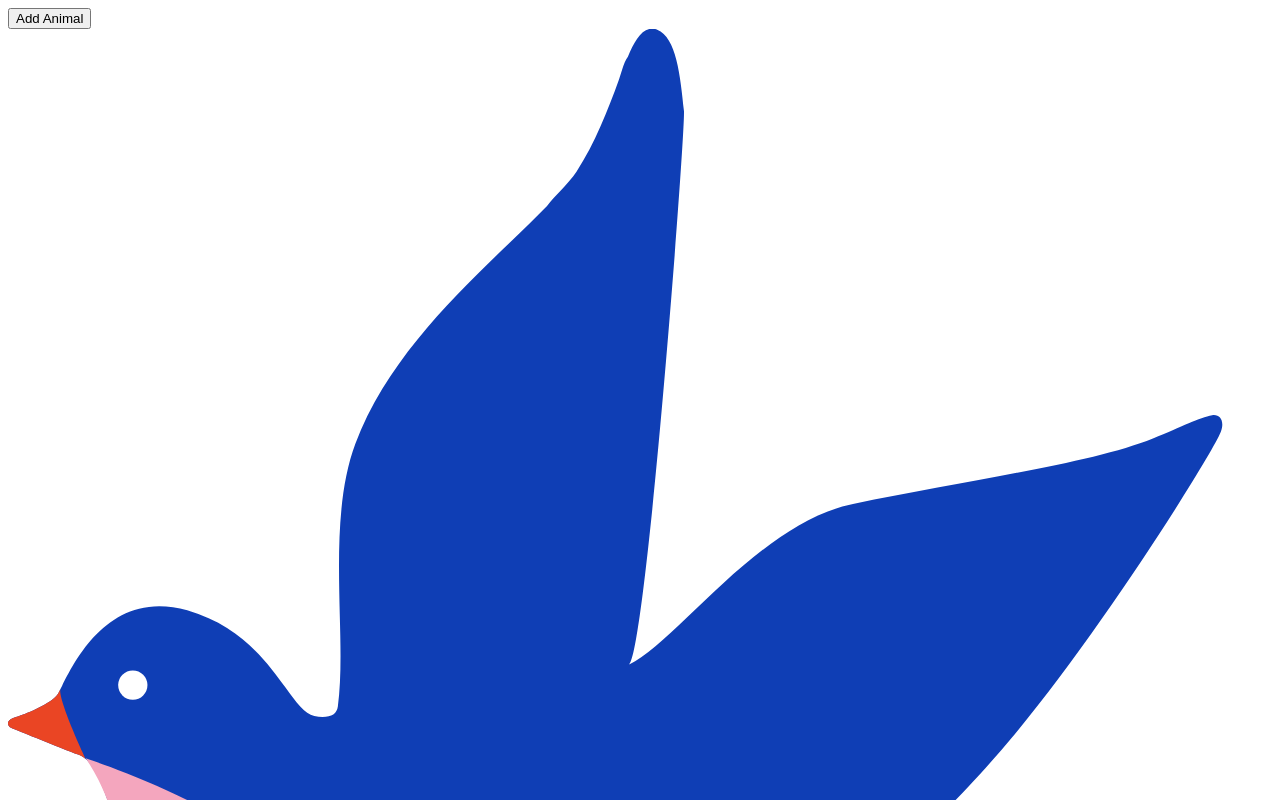
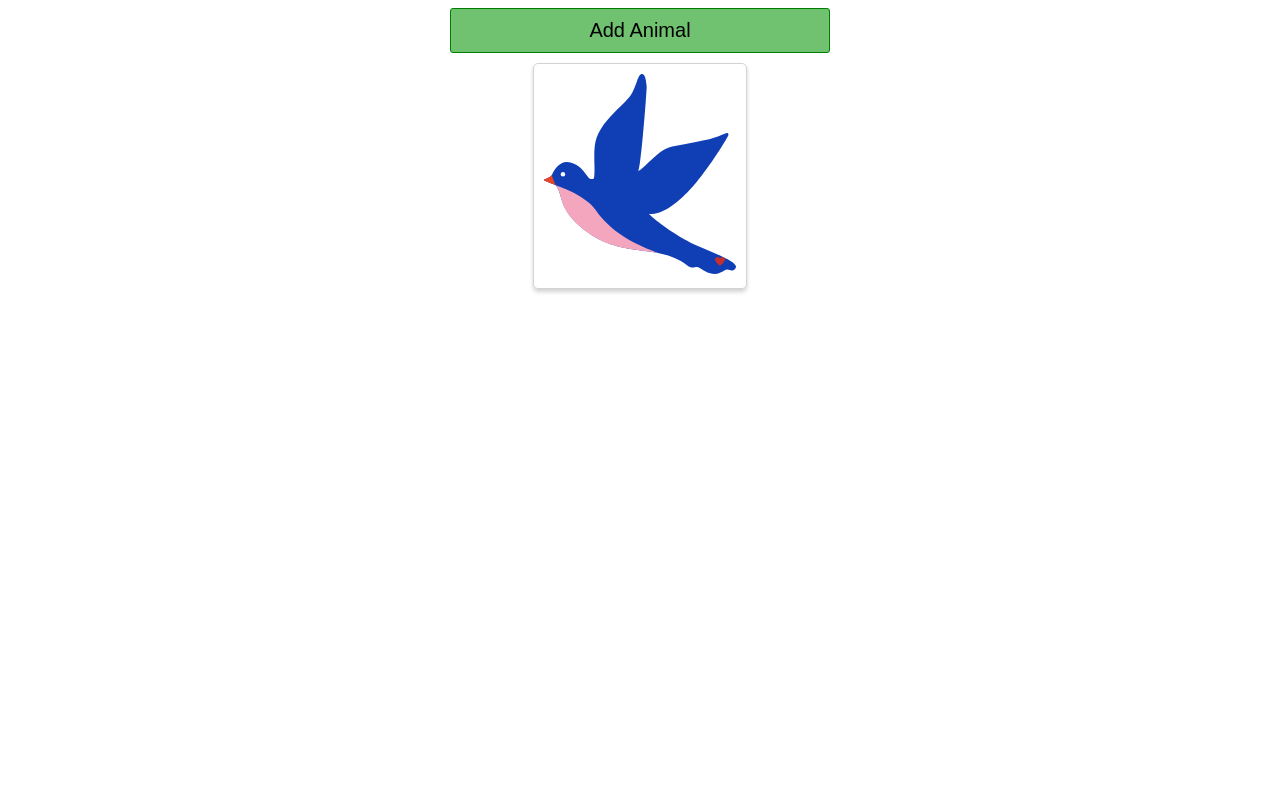
Before and after one commit to rmkofficial/animals, a React (Create React App) app: page / in a window 1280 px wide. Both pictures are taken after a click on the button "Add Animal". Shown: the top 800 px of the page. Built offline with nearby package versions, Linux system fonts and the light colour scheme.

Commit message:
Finalizing Styling

```diff
--- /dev/null
+++ b/src/AnimalShow.css
@@ -0,0 +1,19 @@
+.animal-show {
+    position: relative;
+    border: 1px solid lightgray;
+    padding: 10px;
+    border-radius: 5px;
+    margin: 10px;
+    box-shadow: 0px 3px 4px lightgray;
+}
+
+.animal {
+    height: 200px;
+}
+
+.heart {
+    position: absolute;
+    bottom: 10%;
+    right: 10%;
+
+}
--- a/src/AnimalShow.js
+++ b/src/AnimalShow.js
@@ -1,3 +1,4 @@
+import "./AnimalShow.css";
 import { useState } from "react";
 import bird from "./svg/bird.svg";
 import cat from "./svg/cat.svg";
@@ -21,15 +22,16 @@
 
   const handleClick = () => {
     setClicks(clicks + 1);
-  }
+  };
 
   return (
-    <div onClick={handleClick}>
-      <img alt="animal" src={svgMap[type]}></img>
+    <div className="animal-show" onClick={handleClick}>
+      <img className="animal" alt="animal" src={svgMap[type]}></img>
       <img
-      alt="heart"
-      src={heart}
-      style={{width: 10 + 10 * clicks + `px`}}
+        className="heart"
+        alt="heart"
+        src={heart}
+        style={{ width: 10 + 10 * clicks + `px` }}
       ></img>
     </div>
   );
--- /dev/null
+++ b/src/App.css
@@ -0,0 +1,21 @@
+.app {
+    display: flex;
+    flex-direction: column;
+    align-items: center;
+}
+
+button {
+    background-color: rgb(112, 194, 112);
+    border: 1px solid green;
+    border-radius: 3px;
+    font-size: 20px;
+    padding: 10px;
+    width: 30%;
+}
+
+.animal-list {
+    display: flex;
+    flex-direction: row;
+    flex-wrap: wrap;
+    justify-content: center;
+}
--- a/src/App.js
+++ b/src/App.js
@@ -1,3 +1,4 @@
+import "./App.css";
 import { useState } from "react";
 import AnimalShow from "./AnimalShow";
 
@@ -19,9 +20,9 @@
   });
 
   return (
-    <div>
+    <div className="app">
       <button onClick={handleClick}>Add Animal</button>
-      <div>{renderedAnimals}</div>
+      <div className="animal-list">{renderedAnimals}</div>
     </div>
   );
 }
```
